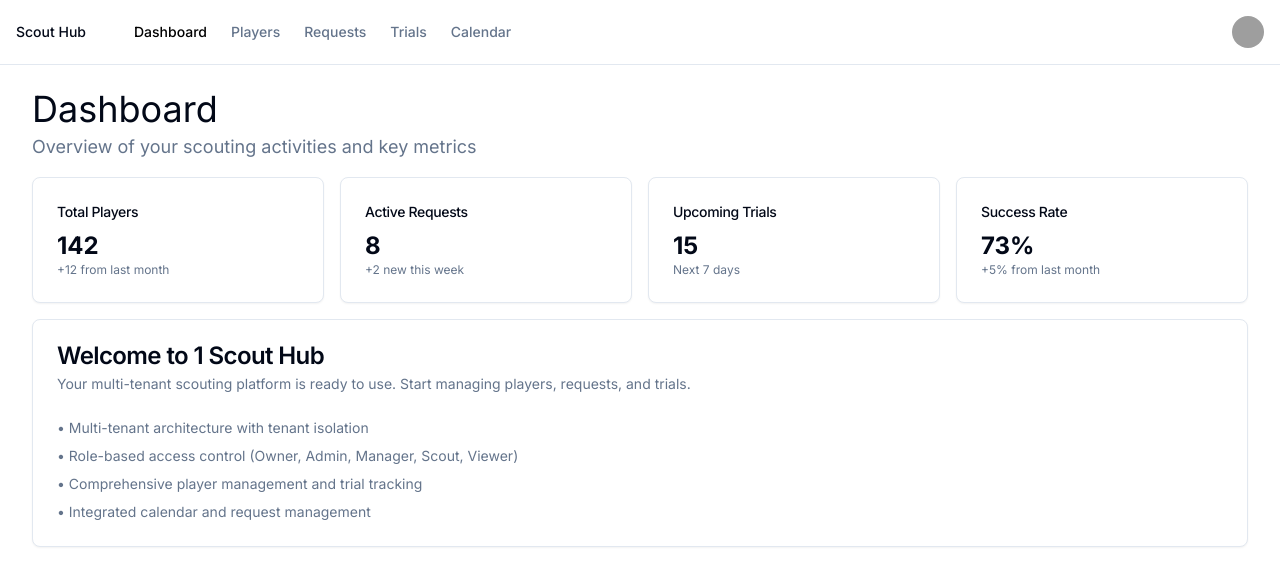
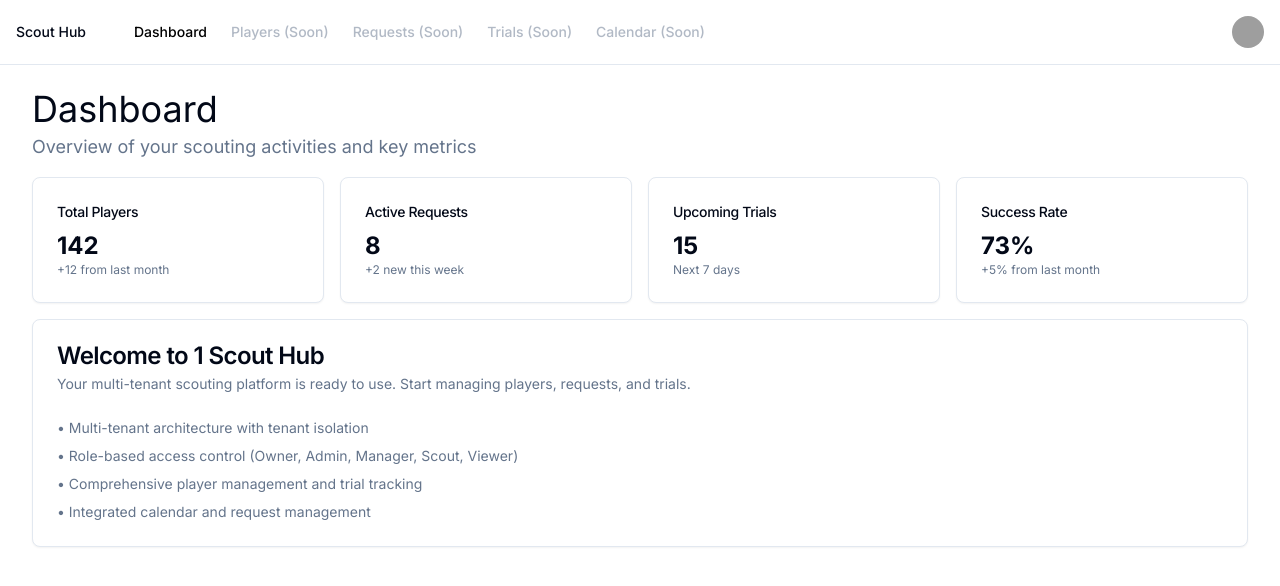
Before and after one commit to Hector21-tech/HUB2, a Next.js app: page /1/dashboard in a window 1280 px wide. Shown: the top 586 px of the page. Built offline with nearby package versions, Linux system fonts and the light colour scheme; grey boxes are pictures that could not be loaded.

Commit message:
Fix navigation 404 errors and clean up Tailwind config warnings

```diff
--- a/package.json
+++ b/package.json
@@ -49,7 +49,6 @@
   },
   "devDependencies": {
     "@tailwindcss/forms": "^0.5.10",
-    "@tailwindcss/line-clamp": "^0.4.4",
     "@tailwindcss/typography": "^0.5.16",
     "@types/node": "^20.10.6",
     "@types/react": "^18.2.46",
--- a/src/components/main-nav.tsx
+++ b/src/components/main-nav.tsx
@@ -11,7 +11,7 @@ interface MainNavProps {
 export function MainNav({ tenant }: MainNavProps) {
   const pathname = usePathname()
 
-  const routes: Array<{ href: string; label: string; active: boolean }> = [
+  const routes: Array<{ href: string; label: string; active: boolean; disabled?: boolean }> = [
     {
       href: `/${tenant}/dashboard`,
       label: 'Dashboard',
@@ -19,23 +19,27 @@ export function MainNav({ tenant }: MainNavProps) {
     },
     {
       href: `/${tenant}/players`,
-      label: 'Players',
-      active: pathname?.startsWith(`/${tenant}/players`)
+      label: 'Players (Soon)',
+      active: false,
+      disabled: true
     },
     {
       href: `/${tenant}/requests`,
-      label: 'Requests',
-      active: pathname?.startsWith(`/${tenant}/requests`)
+      label: 'Requests (Soon)',
+      active: false,
+      disabled: true
     },
     {
       href: `/${tenant}/trials`,
-      label: 'Trials',
-      active: pathname?.startsWith(`/${tenant}/trials`)
+      label: 'Trials (Soon)',
+      active: false,
+      disabled: true
     },
     {
       href: `/${tenant}/calendar`,
-      label: 'Calendar',
-      active: pathname?.startsWith(`/${tenant}/calendar`)
+      label: 'Calendar (Soon)',
+      active: false,
+      disabled: true
     },
   ]
 
@@ -48,6 +52,14 @@ export function MainNav({ tenant }: MainNavProps) {
         Scout Hub
       </Link>
       {routes.map((route) => (
+        route.disabled ? (
+          <span
+            key={route.href}
+            className="text-sm font-medium text-muted-foreground/50 cursor-not-allowed"
+          >
+            {route.label}
+          </span>
+        ) : (
           <Link
             key={route.href}
             href={route.href}
@@ -60,6 +72,7 @@ export function MainNav({ tenant }: MainNavProps) {
           >
             {route.label}
           </Link>
+        )
       ))}
     </nav>
   )
--- a/tailwind.config.js
+++ b/tailwind.config.js
@@ -56,15 +56,17 @@ module.exports = {
     'p-4','p-6','p-8','px-4','py-2','pt-2','pb-2',
     'mb-2','mb-4','mt-2','mt-4','gap-4','gap-6','space-x-4','space-y-0','space-y-2','space-y-4',
 
-    // Mönster (fångar dynamik)
-    { pattern: /grid-cols-(1|2|3|4|5|6|12)/ },
-    { pattern: /(sm|md|lg|xl):grid-cols-(1|2|3|4|6|12)/ },
-    { pattern: /col-span-(1|2|3|4|5|6|7|8|9|10|11|12)/ },
-    { pattern: /^(p|px|py|pt|pb|pl|pr)-(0|1|2|3|4|5|6|8)$/ },
-    { pattern: /^(m|mx|my|mt|mb|ml|mr)-(0|1|2|3|4|5|6|8|auto)$/ },
-    // Färgskalor om AI genererar Tailwind-färger
-    { pattern: /(text|bg|border)-(slate|gray|zinc|neutral|stone|red|orange|amber|yellow|lime|green|emerald|teal|cyan|sky|blue|indigo|violet|purple|fuchsia|pink|rose)-(100|200|300|400|500|600|700|800|900)/ },
-    { pattern: /hover:(bg|text|border)-(blue|gray|green|red|yellow)-(500|600|700)/ },
+    // Specifika grid klasser för att undvika mönsterproblem
+    'grid-cols-1', 'grid-cols-2', 'grid-cols-3', 'grid-cols-4', 'grid-cols-6', 'grid-cols-12',
+    'md:grid-cols-1', 'md:grid-cols-2', 'md:grid-cols-3', 'md:grid-cols-4',
+    'lg:grid-cols-1', 'lg:grid-cols-2', 'lg:grid-cols-3', 'lg:grid-cols-4', 'lg:grid-cols-6',
+    'col-span-1', 'col-span-2', 'col-span-3', 'col-span-4', 'col-span-6',
+
+    // Vanliga spacing värden
+    'p-0', 'p-1', 'p-2', 'p-3', 'p-4', 'p-5', 'p-6', 'p-8',
+    'px-0', 'px-1', 'px-2', 'px-3', 'px-4', 'px-5', 'px-6', 'px-8',
+    'py-0', 'py-1', 'py-2', 'py-3', 'py-4', 'py-5', 'py-6', 'py-8',
+    'm-0', 'm-1', 'm-2', 'm-3', 'm-4', 'm-5', 'm-6', 'm-8', 'm-auto',
   ],
 
   prefix: '',
@@ -103,7 +105,6 @@ module.exports = {
     require('tailwindcss-animate'),
     require('@tailwindcss/forms'),
     require('@tailwindcss/typography'),
-    require('@tailwindcss/line-clamp'),
   ],
 
   future: { hoverOnlyWhenSupported: true },
```
Lines whose indentation alone changed are shown as unchanged.
